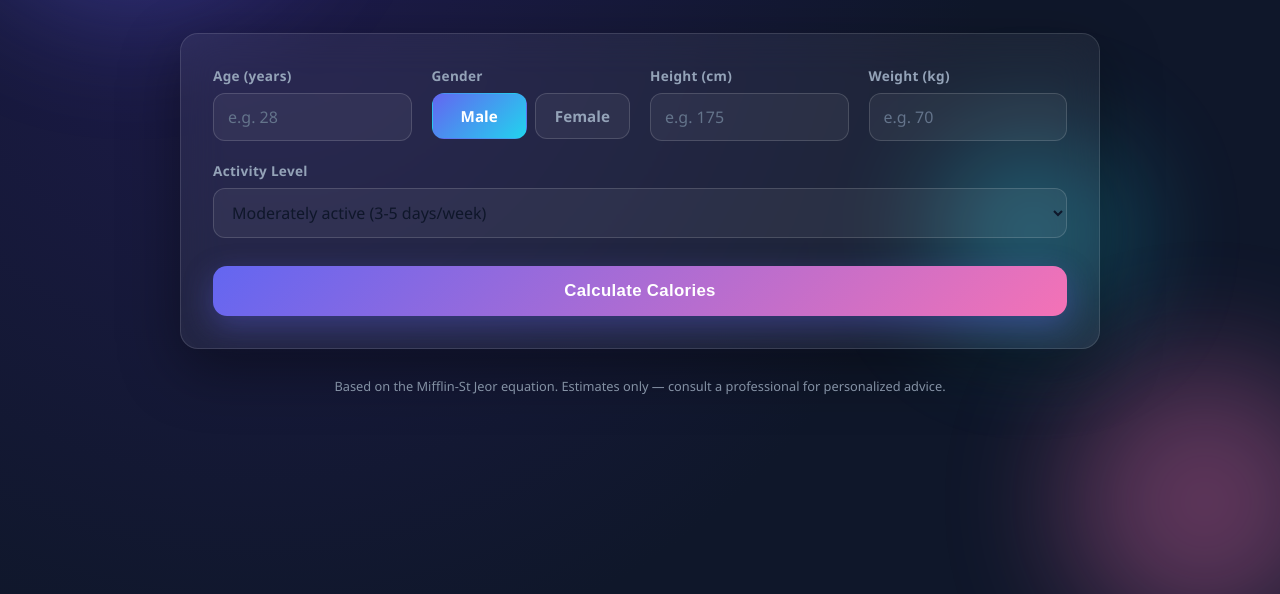
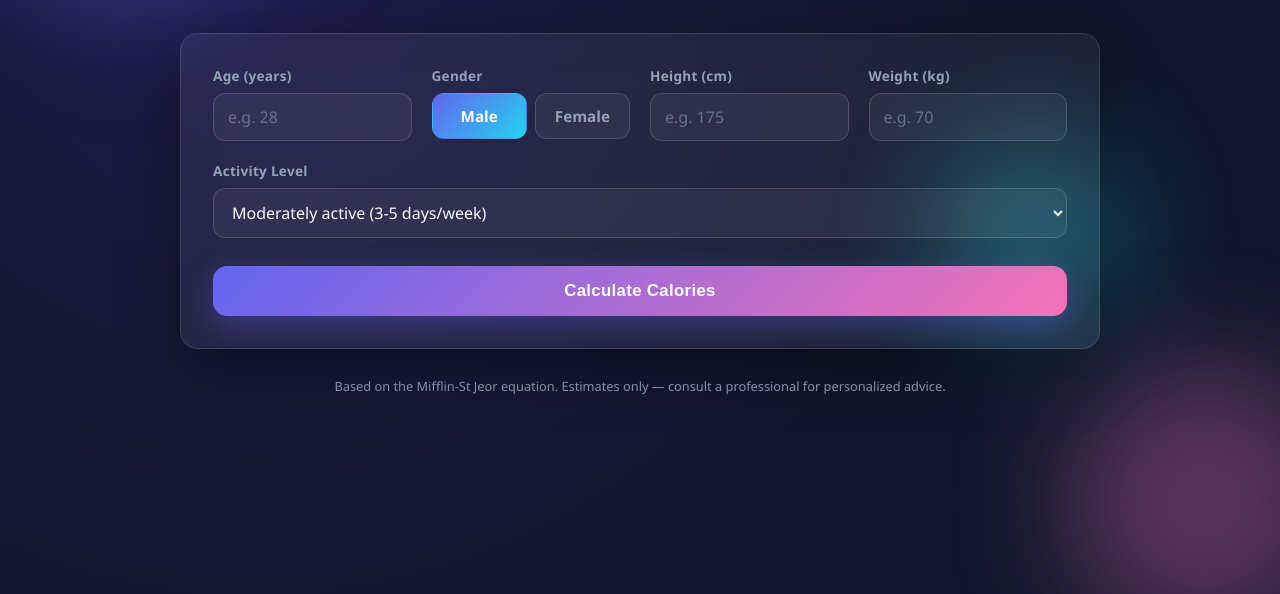
Before and after one commit to shubhva5/calorie, a plain HTML site: page index.html in a window 1280 px wide. Shown: the part 206-800 px from the top of the page. Drawn offline with Linux system fonts and the light colour scheme.

Commit message:
Revert "mistake"
This reverts commit 4ebc023e89ea3af6ca7ebd16f4e71f0817e233f9.

```diff
--- a/index.html
+++ b/index.html
@@ -10,7 +10,7 @@
     --bg-2: #1e1b4b;
     --card-bg: rgba(255, 255, 255, 0.06);
     --card-border: rgba(255, 255, 255, 0.12);
-    --text-main: #0f172a;
+    --text-main: #f8fafc;
     --text-muted: #94a3b8;
     --accent: #6366f1;
     --accent-2: #22d3ee;
```
